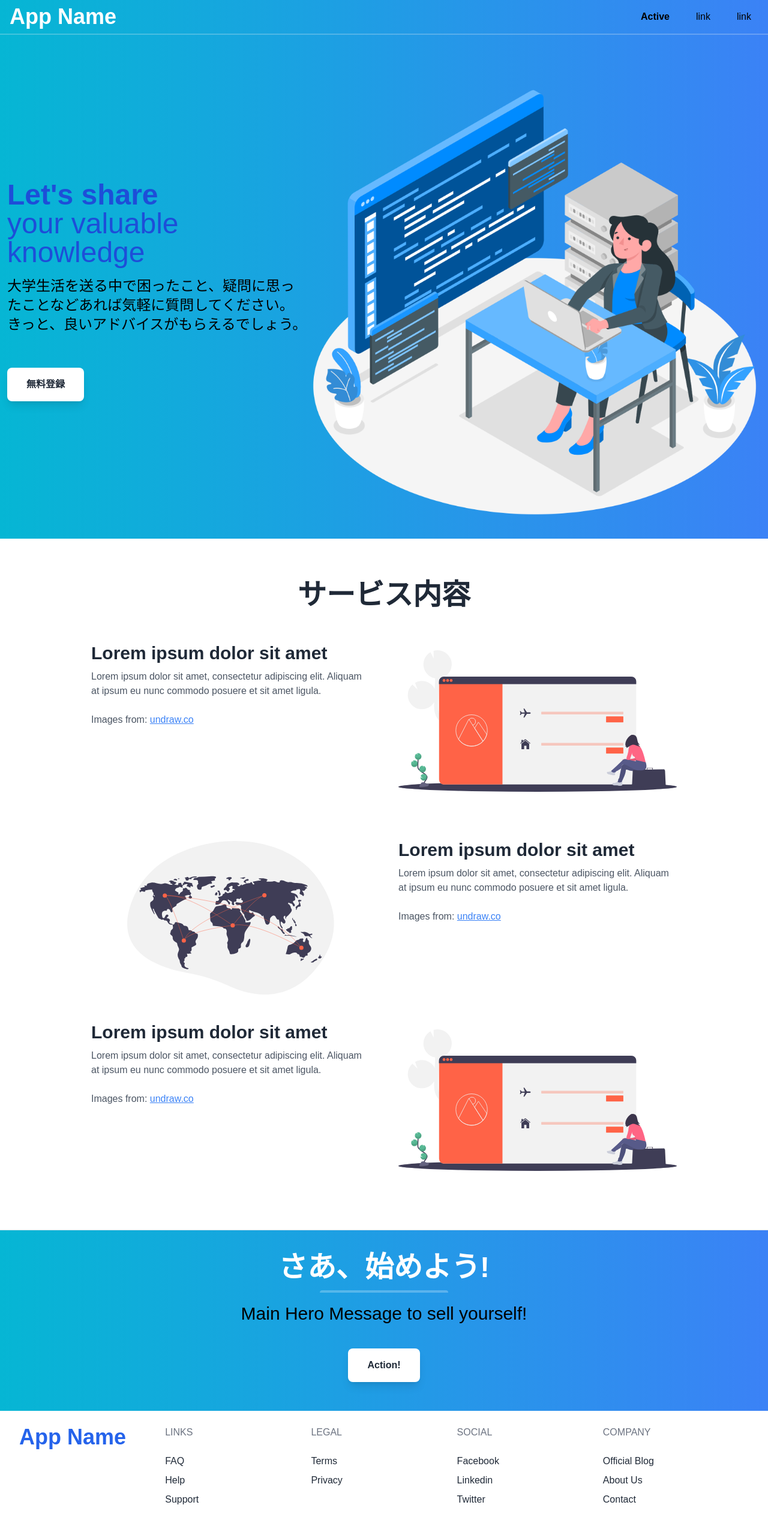
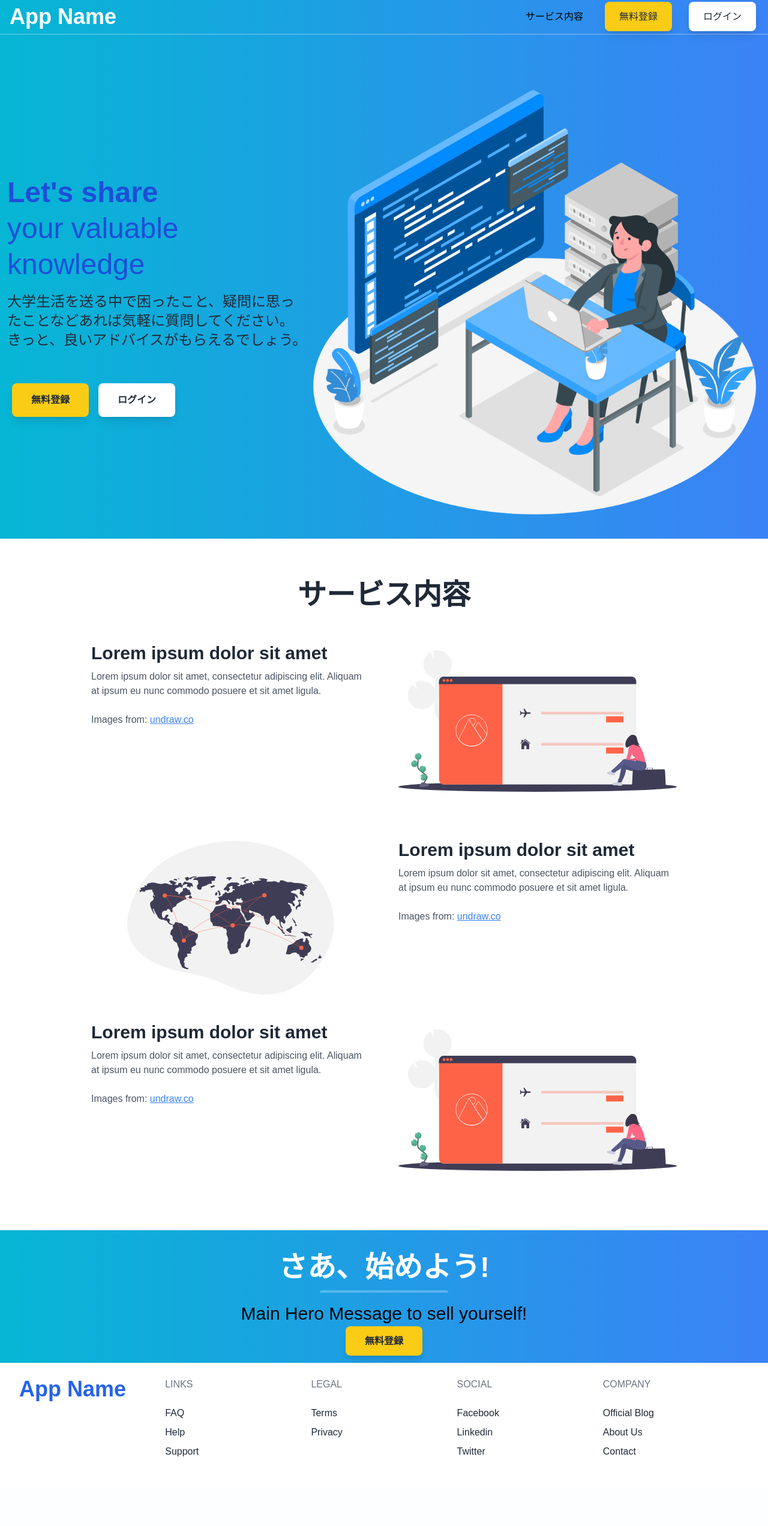
Before and after one commit to yagikota/univ_app, a Django app: page / in a window 1280 px wide. Shown: the top 2544 px of the page at 60% size. After the commit the page ends 2428 px from the top, so only its background shows below. Run offline with Django 3.2, Linux system fonts and the light colour scheme; some libraries are stand-ins or nearby versions; some web fonts are replaced.

Commit message:
add tailwind landing_page 2 #24

```diff
--- a/django/templates/main/landing_page.html
+++ b/django/templates/main/landing_page.html
@@ -88,13 +88,13 @@
 			<div class="w-full flex-grow lg:flex lg:items-center lg:w-auto lg:block mt-2 lg:mt-0 lg:bg-transparent text-black p-4 lg:p-0 z-20 hidden bg-gray-100" id="nav-content">
 				<ul class="list-reset lg:flex justify-end flex-1 items-center">
 					<li class="mr-3">
-						<a class="inline-block py-2 px-4 text-black font-bold no-underline" href="#">Active</a>
+						<a class="inline-block text-black no-underline hover:text-gray-800 hover:text-underline py-2 px-4" href="#service">サービス内容</a>
 					</li>
 					<li class="mr-3">
-						<a class="inline-block text-black no-underline hover:text-gray-800 hover:text-underline py-2 px-4" href="#">link</a>
+                        <a href="{% url 'account_signup' %}" class="m-2 hover:bg-yellow-500 bg-yellow-400 text-gray-800 rounded-lg my-6 py-4 px-6 shadow-lg">無料登録</a>
 					</li>
 					<li class="mr-3">
-						<a class="inline-block text-black no-underline hover:text-gray-800 hover:text-underline py-2 px-4" href="#">link</a>
+                        <a href="{% url 'account_login' %}" class="m-2 hover:bg-gray-200 bg-white text-gray-800 rounded-lg my-6 py-4 px-6 shadow-lg">ログイン</a>
 					</li>
 				</ul>
 			</div>
@@ -111,15 +111,17 @@
 		<div class="container px-3 mx-auto flex flex-wrap flex-col md:flex-row items-center">
 			<!--Left Col-->
 			<div class="flex flex-col w-full md:w-2/5 justify-center items-start text-center md:text-left">
-                <h1 class="text-center sm:text-xl md:text-left md:text-5xl font-light text-blue-700 leading-tight mb-4"><strong class="font-black block">Let's share</strong>your valuable knowledge</h1>
-				<p class="leading-normal sm:text-3xl md:text-2xl mb-8">
+                <h1 class="my-4 text-5xl leading-tight text-blue-700"><strong class="font-black block">Let's share</strong>your valuable knowledge</h1>
+                <!-- <h1 class="my-4 text-5xl font-bold leading-tight">Main Hero Message to sell yourself!</h1> -->
+				<p class="leading-normal text-gray-800 sm:text-3xl md:text-2xl mb-8">
                     大学生活を送る中で困ったこと、疑問に思ったことなどあれば気軽に質問してください。
                 <br>きっと、良いアドバイスがもらえるでしょう。
                 </p>
 
-
-
-				<button class="mx-auto lg:mx-0 hover:underline bg-white text-gray-800 font-bold rounded-lg my-6 py-4 px-8 shadow-lg">無料登録</button>
+                <div class="flex mx-auto md:mx-0">
+                    <a href="{% url 'account_signup' %}" class="m-2 hover:bg-yellow-500 bg-yellow-400 text-gray-800 font-bold rounded-lg my-6 py-4 px-8 shadow-lg">無料登録</a>
+                    <a href="{% url 'account_login' %}" class="m-2 hover:bg-gray-200 bg-white text-gray-800 font-bold rounded-lg my-6 py-4 px-8 shadow-lg">ログイン</a>
+                </div>
 
 			</div>
 			<!--Right Col-->
@@ -149,7 +151,7 @@
 
 
 
-	<section class="bg-white border-b py-8">
+	<section class="bg-white border-b py-8" id="service">
 		<div class="container max-w-5xl mx-auto m-8">
 			<h1 class="w-full my-2 text-5xl font-bold leading-tight text-center text-gray-800">サービス内容</h1>
 			<div class="w-full mb-4">
@@ -346,7 +348,10 @@
 
 		<h3 class="my-4 text-3xl leading-tight">Main Hero Message to sell yourself!</h3>
 
-		<button class="mx-auto lg:mx-0 hover:underline bg-white text-gray-800 font-bold rounded-lg my-6 py-4 px-8 shadow-lg">Action!</button>
+        <a href="{% url 'account_signup' %}" class="m-2 hover:bg-yellow-500 bg-yellow-400 text-gray-800 font-bold rounded-lg my-6 py-4 px-8 shadow-lg">無料登録</a>
+
+
+
 
 	</section>
 
@@ -478,7 +483,7 @@
 		});
 	</script> -->
 
-<!--
+
 	<script>
 		/*Toggle dropdown list*/
 		/*https://gist.github.com/slavapas/593e8e50cf4cc16ac972afcbad4f70c8*/
@@ -519,7 +524,7 @@
 			return false;
 		}
 	</script>
- -->
+
 
 
 
```
